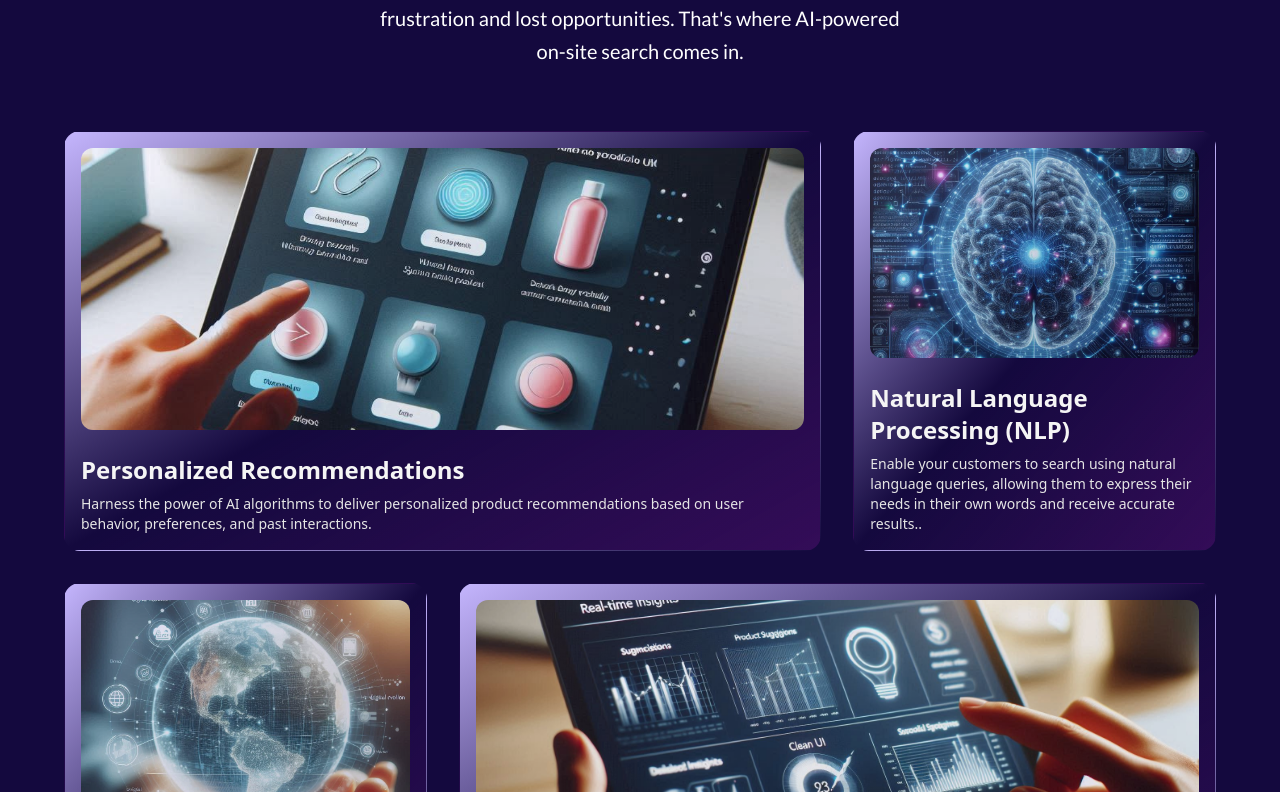
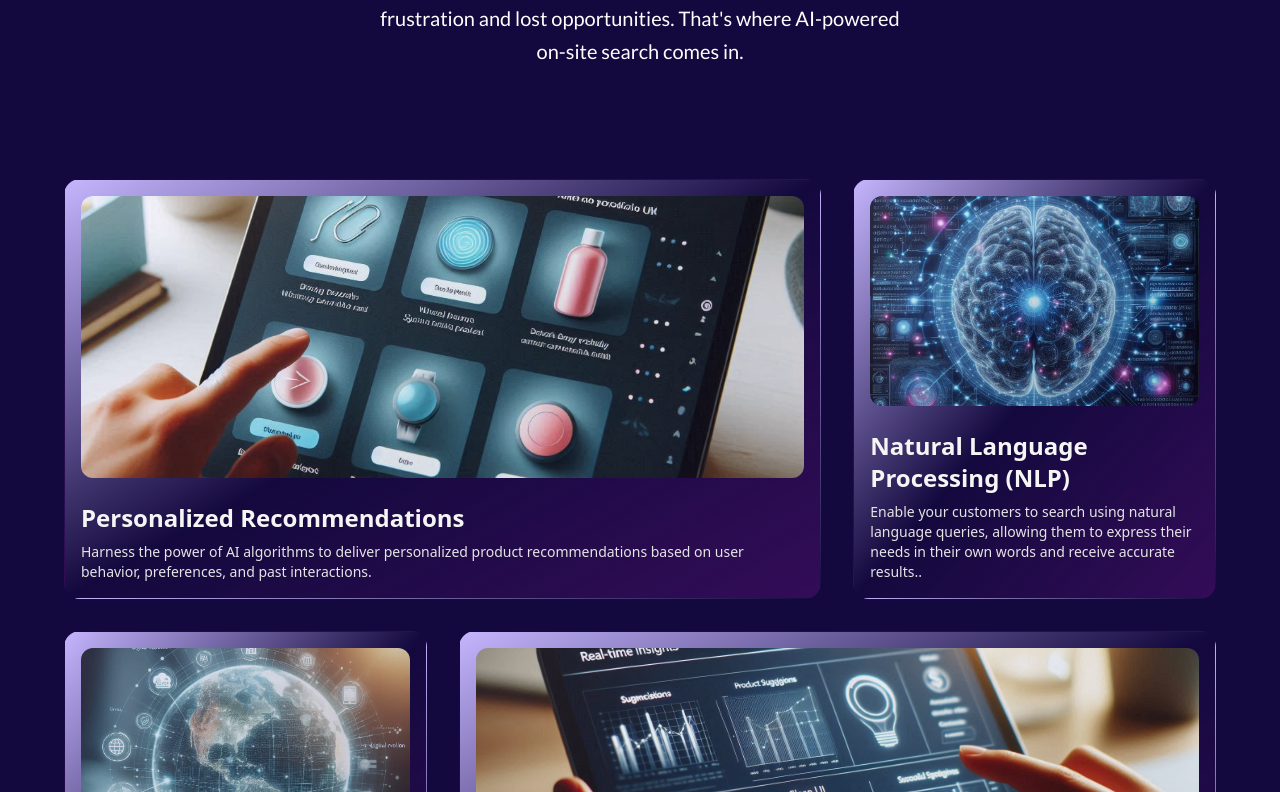
Before and after one commit to snayyar00/your-search-box, a Next.js app: page / in a window 1280 px wide. Shown: the part 2648-3440 px from the top of the page. Built offline with nearby package versions, Linux system fonts and the light colour scheme.

Commit message:
gap adjustment in features section

```diff
--- a/src/app/components/Features.tsx
+++ b/src/app/components/Features.tsx
@@ -32,7 +32,7 @@
             comes in.
           </p>
         </div>
-        <BentoGrid className="max-w-4xl lg:max-w-6xl mx-auto md:auto-rows-[420px] mt-5 md:mt-8 lg:mt-16 gap-8  ">
+        <BentoGrid className="max-w-4xl lg:max-w-6xl mx-auto md:auto-rows-[420px] mt-20 md:mt-28 lg:mt-30 gap-8  ">
           {items.map((item, i) => (
             <BentoGridItem
               key={i}
```
